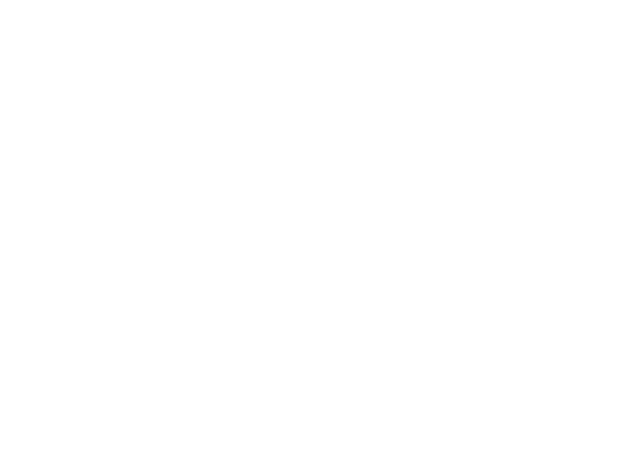
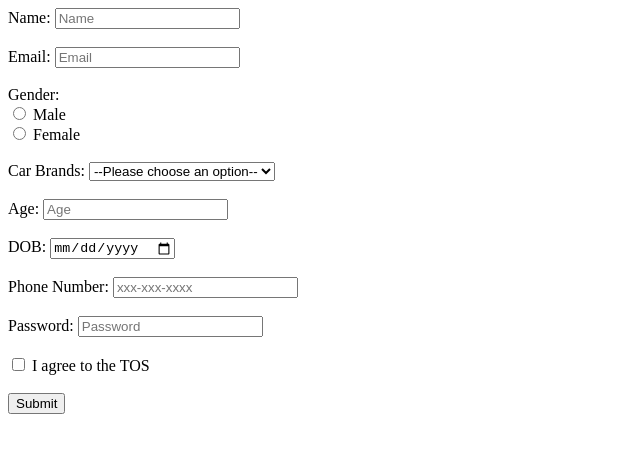
Before and after one commit to acciojob/signup-form-car-RichaLimbachiya, a website: page main.html in a window 1280 px wide. Shown: the whole page, without its empty margins (0-640 px from the left). Drawn offline with Linux system fonts and the light colour scheme.

Commit message:
created a submission

```diff
--- a/main.html
+++ b/main.html
@@ -1,16 +1,47 @@
 <!DOCTYPE html>
+<html>
+<head>
+    <title>Signup Form</title>
+</head>
+<body>
+    <form method="post">
+        <label for="name">Name:</label>
+        <input type="text" id="name" name="name" required placeholder="Name"><br><br>
 
-<html>
+        <label for="email">Email:</label>
+        <input type="email" id="email" name="email" required placeholder="Email"><br><br>
 
-<head>
-	<link rel="stylesheet" href="styles.css">
-</head>
+        <span>Gender:</span><br>
+        <input type="radio" id="gender_m" name="gender" value="male" required>
+        <label for="gender_m">Male</label><br>
+        <input type="radio" id="gender_f" name="gender" value="female" required>
+        <label for="gender_f">Female</label><br><br>
 
-<body>
-	<!-- the entire body must be written by student -->
-    <script type="text/javascript" src="./script.js">
-</script>
+        <label for="cars">Car Brands:</label>
+        <select id="cars" name="cars" required>
+            <option value="" disabled selected>--Please choose an option--</option>
+            <option value="toyota">Toyota</option>
+            <option value="honda">Honda</option>
+            <option value="ford">Ford</option>
+            <option value="tesla">Tesla</option>
+        </select><br><br>
 
+        <label for="age">Age:</label>
+        <input type="number" id="age" name="age" required placeholder="Age"><br><br>
+
+        <label for="dob">DOB:</label>
+        <input type="date" id="dob" name="dob" required><br><br>
+
+        <label for="tel">Phone Number:</label>
+        <input type="tel" id="tel" name="tel" placeholder="xxx-xxx-xxxx"><br><br>
+
+        <label for="password">Password:</label>
+        <input type="password" id="password" name="password" required placeholder="Password"><br><br>
+
+        <input type="checkbox" id="tos" name="tos" required>
+        <label for="tos">I agree to the TOS</label><br><br>
+
+        <button type="submit">Submit</button>
+    </form>
 </body>
-
 </html>
```
